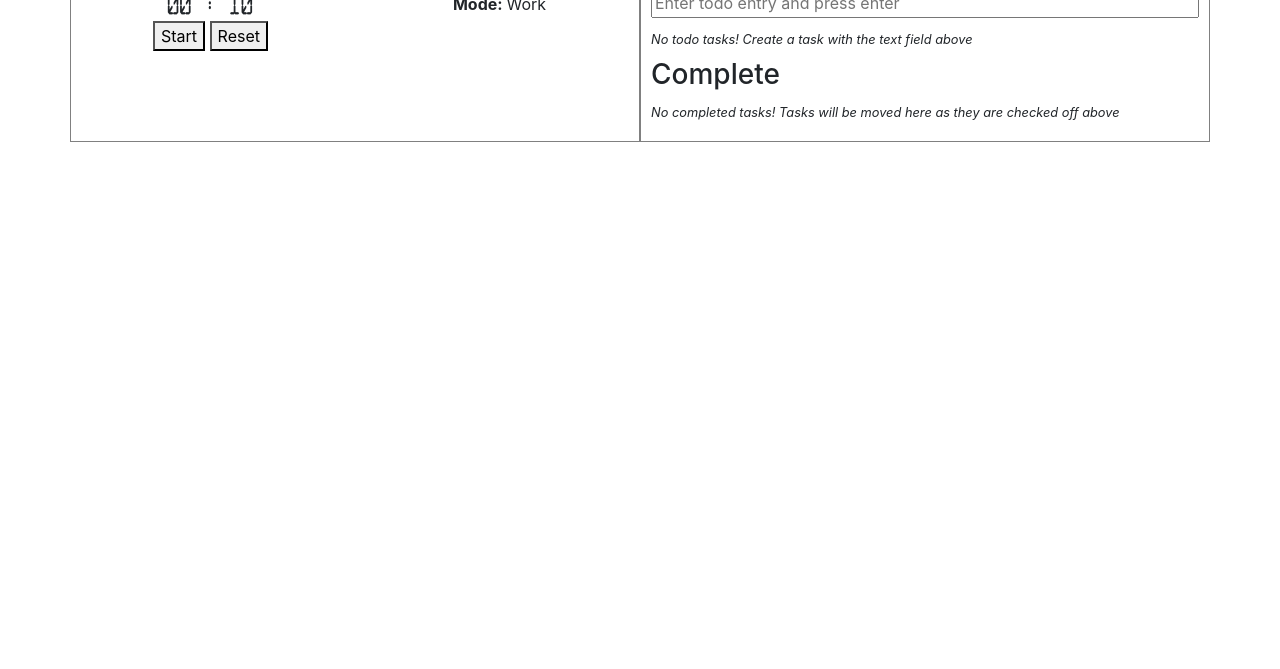
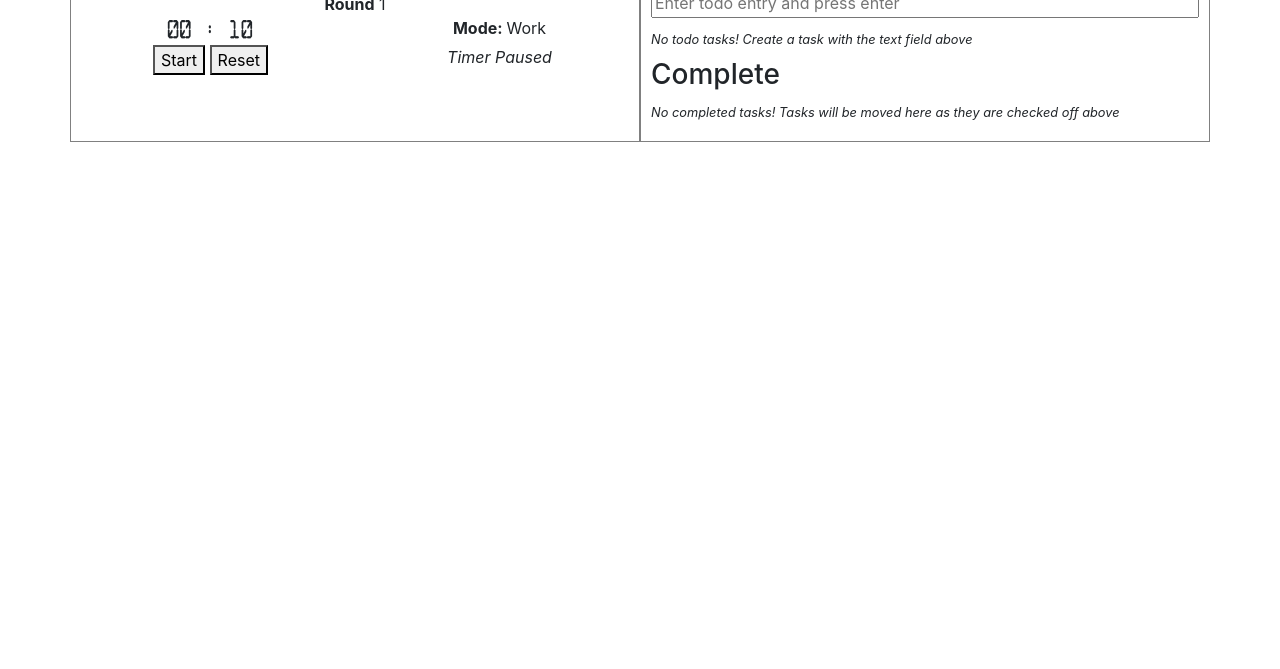
Before and after one commit to nickistre/pomodoro-timer, a plain HTML site: page index.html in a window 1280 px wide. Shown: the part 131-800 px from the top of the page. Drawn offline with nearby package versions, Linux system fonts and the light colour scheme.

Commit message:
Added round-count output to timer

```diff
--- a/index.html
+++ b/index.html
@@ -23,6 +23,11 @@
                 </div>
             </div>
             <div class="row text-center">
+                <div class="col-md-12">
+                    <strong>Round</strong> <span id="round-count"></span>
+                </div>
+            </div>
+            <div class="row text-center">
                 <div class="col-md-6">
                     <div id="main-timer" class="timer-display">
                         <span class="minutes"></span>
@@ -43,6 +48,7 @@
                 </div>
                 <div class="col-md-6">
                     <button id="next-round-btn">Next Round</button>
+                    <span id="status"></span>
                 </div>
             </div>
         </div>
```
